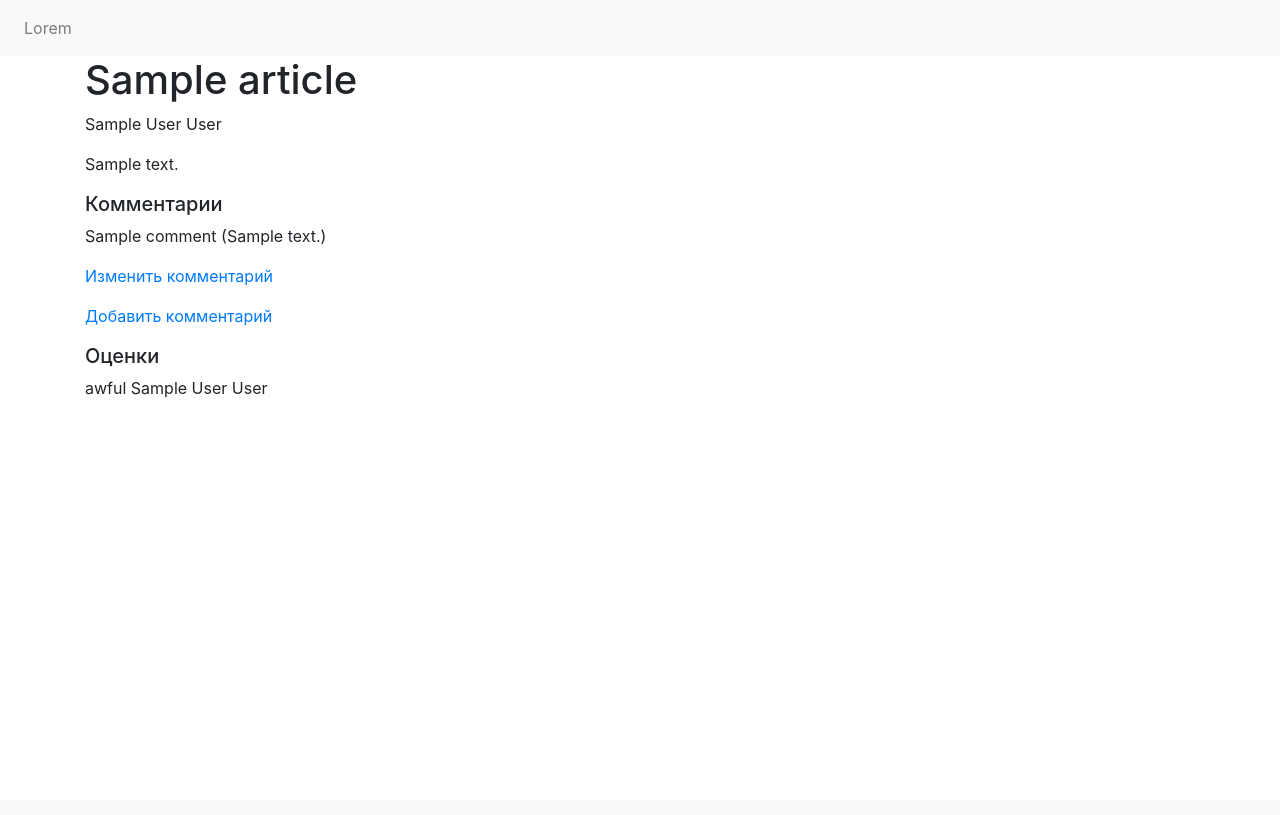
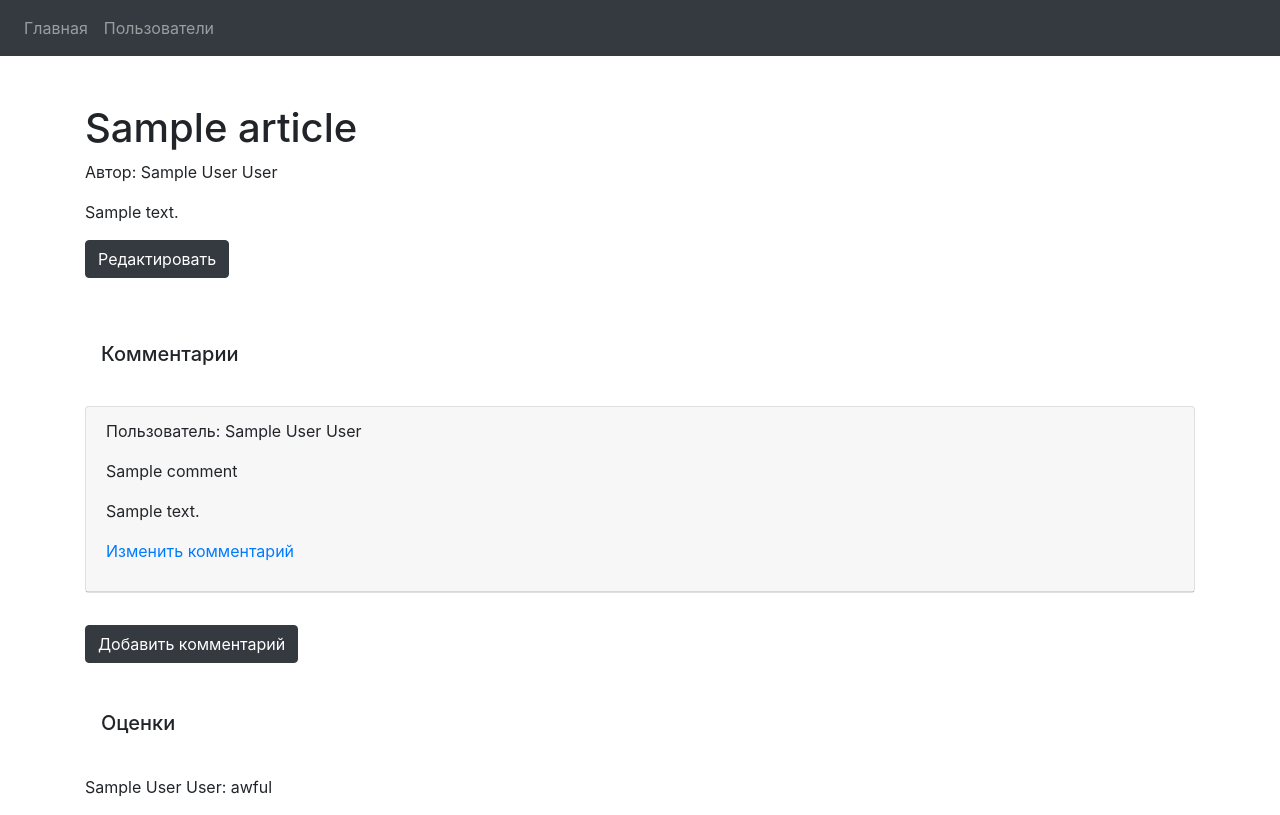
Before and after one commit to dariamamontova/python-group_2-homework_43-daria_mamontova, a Django app: page /article/1 in a window 1280 px wide. Before the commit the page ends 397 px from the top, so only its background shows below. Run offline with Django 3.2, Linux system fonts and the light colour scheme; tables that the repository leaves empty hold one stand-in row (values such as "Sample post"); some libraries are stand-ins or nearby versions.

Commit message:
Article list and article detail pages updated

```diff
--- a/source/webapp/templates/article_detail.html
+++ b/source/webapp/templates/article_detail.html
@@ -1,19 +1,32 @@
 {% extends 'base.html' %}
+
 {% block title %}Статья{% endblock %}
 
 {% block content %}
-    <h1>{{ article.title }}</h1>
-    <p>{{ article.author }}</p>
-    <p>{{ article.text }}</p>
-    <h5>Комментарии</h5>
+    <div class="my-5">
+        <h1>{{ article.title }}</h1>
+        <p>Автор: {{ article.author }}</p>
+        <p>{{ article.text }}</p>
+        <a class="btn btn-dark btn_edit" href="{% url 'article_update' article.pk %}">Редактировать</a>
+    </div>
+    <div class="title p-3">
+        <h5>Комментарии</h5>
+    </div>
     {% for comment in article.comment_article.all %}
-        <p>{{ comment.title }} ({{ comment.text }})</p>
-        <p><a href="{% url 'comment_update' comment.pk %}">Изменить комментарий</a></p>
+        <div class="card my-3">
+            <div class="card-header">
+                <p>Пользователь: {{ comment.author }} </p>
+                <p>{{ comment.title }}</p>
+                <p>{{ comment.text }}</p>
+                <p><a href="{% url 'comment_update' comment.pk %}">Изменить комментарий</a></p>
+            </div>
+        </div>
     {% endfor %}
-    <p><a href="{% url 'comment_create' %}">Добавить комментарий</a></p>
-    <h5>Оценки</h5>
+    <a class="btn btn-dark my-3 btn_edit" href="{% url 'comment_create' %}">Добавить комментарий</a>
+    <div class="title p-3 my-3">
+        <h5>Оценки</h5>
+    </div>
     {% for rating in article.rate_article.all %}
-        <p>{{ rating.rate }} {{ rating.user }}</p>
-
+        <p>{{ rating.user }}: {{ rating.rate }} </p>
     {% endfor %}
 {% endblock %}
--- a/source/webapp/templates/base.html
+++ b/source/webapp/templates/base.html
@@ -13,7 +13,7 @@
     {% block styles %}{% endblock %}
 </head>
 <body>
-<nav class="navbar navbar-expand-lg navbar-light bg-light sticky-top">
+<nav class="navbar navbar-expand-lg navbar-dark bg-dark sticky-top">
     <button class="navbar-toggler" type="button" data-toggle="collapse" data-target="#navbarNav"
             aria-controls="navbarNav" aria-expanded="false" aria-label="Toggle navigation">
         <span class="navbar-toggler-icon"></span>
@@ -21,13 +21,16 @@
     <div class="collapse navbar-collapse" id="navbarNav">
         <ul class="navbar-nav">
             <li class="nav-item">
-                <a href="#" class="nav-link">Lorem</a>
+                <a href="{% url 'article_list' %}" class="nav-link">Главная</a>
+            </li>
+            <li class="nav-item">
+                <a href="{% url 'user_list' %}" class="nav-link">Пользователи</a>
             </li>
             {% block menu %}{% endblock %}
         </ul>
     </div>
 </nav>
-<div class="container">
+<div class="container mt-5">
     {% block content %}{% endblock %}
 </div>
 <script src="{% static 'js/jquery.min.js' %}"></script>
```
Also changed, not shown: source/webapp/templates/article_list.html (+15 -7 lines).
